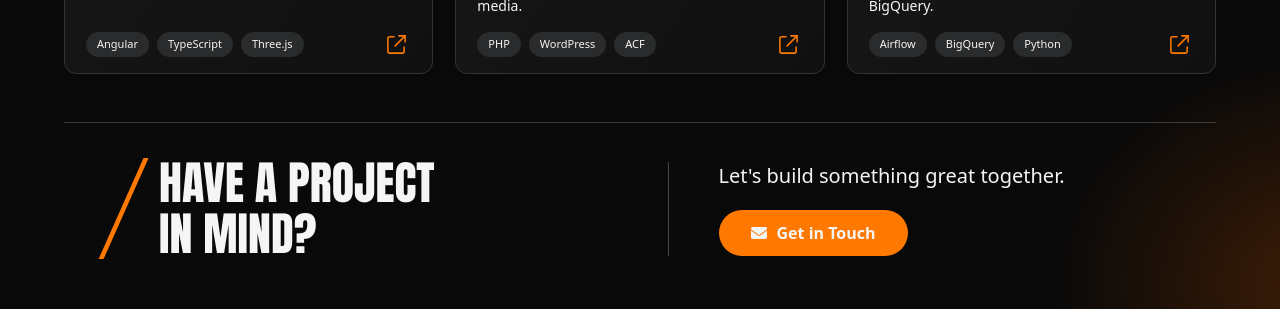
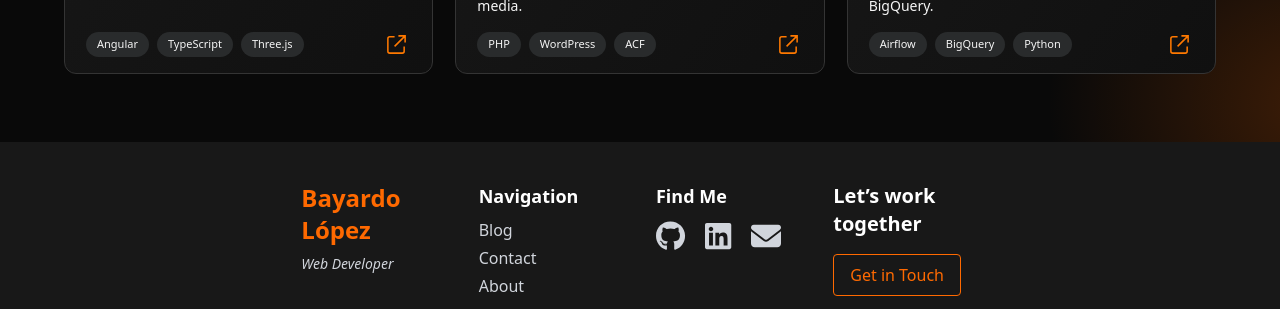
Before and after one commit to MrTato/personal-portfolio-vue, a Vue app: page /projects in a window 1280 px wide. Shown: the part 1180-1489 px from the top of the page. Built offline with nearby package versions, Linux system fonts and the light colour scheme.

Commit message:
Removed the “Have a project in mind?” section and deleted ProjectsContactCta.vue. The footer remains unchanged

```diff
--- a/src/components/Projects/ProjectsContactCta.vue
+++ /dev/null
@@ -1,19 +0,0 @@
-<template>
-  <section
-    class="mt-12 grid grid-cols-2 items-center gap-[55px] border-t border-[#3a3a3a] px-10 pt-[35px] max-[1000px]:gap-[25px] max-[1000px]:px-0 max-sm:mt-[35px] max-sm:grid-cols-1 [&_a]:inline-flex [&_a]:items-center [&_a]:gap-2.5 [&_a]:rounded-[30px] [&_a]:bg-[#ff7900] [&_a]:px-8 [&_a]:py-[11px] [&_a]:font-bold [&_a:hover]:bg-[#e66c00] [&_p]:mb-5 [&_p]:text-xl max-sm:[&_p]:text-lg [&>div]:border-l [&>div]:border-[#454545] [&>div]:pl-[50px] max-[1000px]:[&>div]:pl-[30px] max-sm:[&>div]:border-0 max-sm:[&>div]:pl-5"
-    aria-labelledby="cta-title"
-  >
-    <h2
-      id="cta-title"
-      class="relative pl-[55px] font-[Impact,Arial_Narrow,sans-serif] text-[clamp(30px,3.6vw,48px)] leading-[1.1] font-black uppercase before:absolute before:top-0 before:left-[17px] before:h-full before:w-[5px] before:skew-x-[-24deg] before:bg-[#ff7900] before:content-[''] max-sm:text-4xl"
-    >
-      Have a project<br />in mind?
-    </h2>
-    <div>
-      <p>Let's build something great together.</p>
-      <RouterLink to="/contact"
-        ><font-awesome-icon :icon="['fas', 'envelope']" />Get in Touch</RouterLink
-      >
-    </div>
-  </section>
-</template>
--- a/src/views/ProjectsView.vue
+++ b/src/views/ProjectsView.vue
@@ -3,7 +3,6 @@ import { computed, ref } from 'vue'
 import ProjectsIntro from '@/components/Projects/ProjectsIntro.vue'
 import ProjectsToolbar from '@/components/Projects/ProjectsToolbar.vue'
 import ProjectCard from '@/components/Projects/ProjectCard.vue'
-import ProjectsContactCta from '@/components/Projects/ProjectsContactCta.vue'
 import { projects, projectCategories } from '@/data/projects'
 
 const activeCategory = ref('All')
@@ -38,8 +37,6 @@ const visibleProjects = computed(() => {
       >
         <ProjectCard v-for="project in visibleProjects" :key="project.slug" :project="project" />
       </section>
-
-      <ProjectsContactCta />
     </div>
   </div>
 </template>
```
